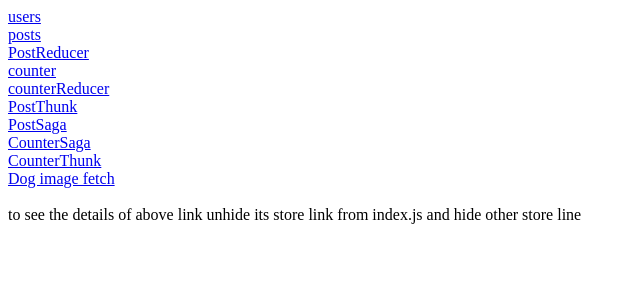
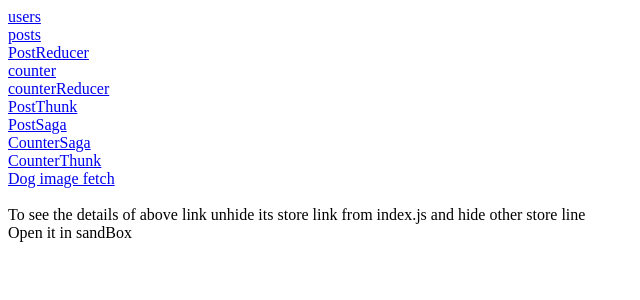
Before and after one commit to akashjoshi1999/Counter, a React (Create React App) app: page / in a window 1280 px wide. Shown: the top 300 px of the page, without its empty margins (0-640 px from the left). Built offline with nearby package versions, Linux system fonts and the light colour scheme.

Commit message:
changes in counter thunk

```diff
--- a/src/components/CounterThunk/CounterThunk.jsx
+++ b/src/components/CounterThunk/CounterThunk.jsx
@@ -20,7 +20,6 @@ function CounterThunk() {
           type="text"
           id="counter"
           name="counter"
-          value={Data}
           onChange={(e) => {
             e.target.value && dispatch(getData(e.target.value));
           }}
--- a/src/components/Home.jsx
+++ b/src/components/Home.jsx
@@ -24,8 +24,10 @@ function Home() {
       <a href="/dogimage">Dog image fetch</a>
       <br />
       <br />
-      to see the details of above link unhide its store link from index.js and
+      To see the details of above link unhide its store link from index.js and
       hide other store line
+      <br />
+      Open it in sandBox
     </div>
   );
 }
```
Also changed, not shown: 1 other file (tests, documents, lock files or other folders).
